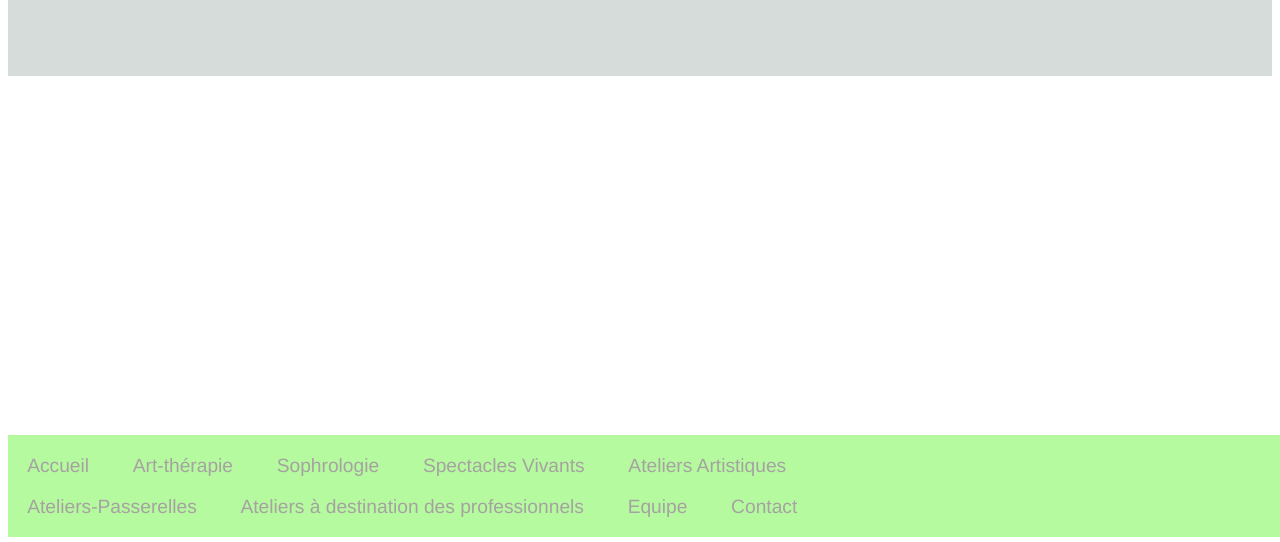
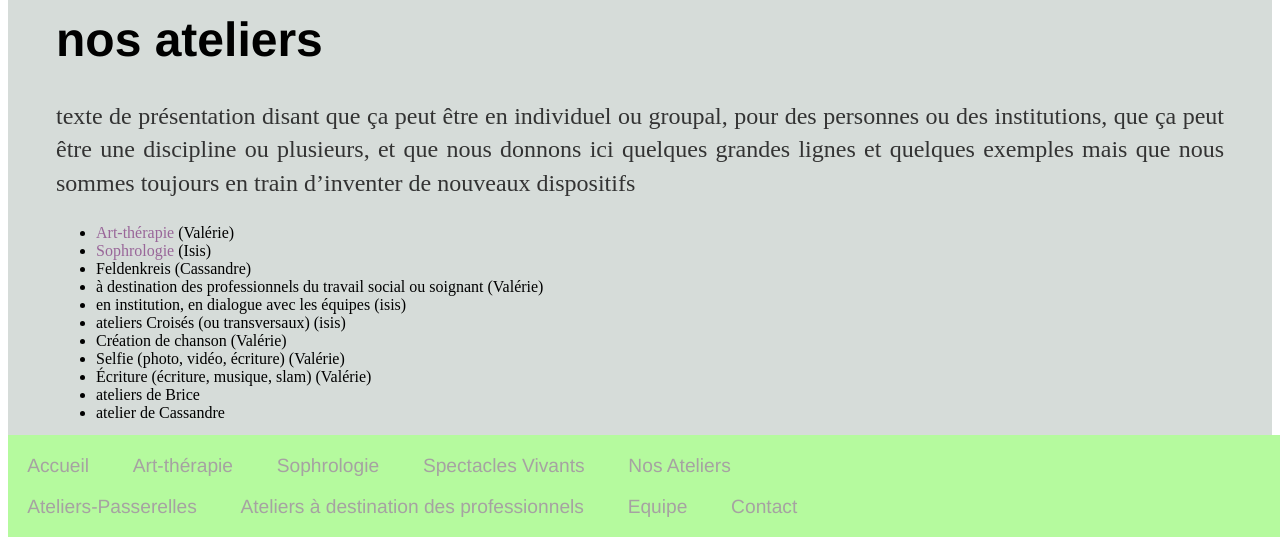
Before and after one commit to leshnik/revertouthaut, a Jekyll site: the page built from ateliers.md, in a window 1280 px wide. Shown: the part 363-905 px from the top of the page. Built offline with Jekyll 4.4.1, drawn with Linux system fonts in a browser that asks for light colours; our own code applies the rules of GitHub Pages for plain Markdown files.

Commit message:
Start sub-menu page ateliers with links to existing pages. Change navlinks to point to ateliers sub-linking page.

```diff
--- a/_includes/nav-links.html
+++ b/_includes/nav-links.html
@@ -2,4 +2,4 @@
 <li><a href="/art-therapie">Art-thérapie</a></li>
 <li><a href="/sophrologie">Sophrologie</a></li>
 <li><a href="/spectacles">Spectacles Vivants</a></li>
-<li><a href="ateliers-artistiques">Ateliers Artistiques</a></li>
+<li><a href="ateliers">Nos Ateliers</a></li>
--- a/ateliers.md
+++ b/ateliers.md
@@ -0,0 +1,15 @@
+# nos ateliers
+
+<p>texte de présentation disant que ça peut être en individuel ou groupal, pour des personnes ou des institutions, que ça peut être une discipline ou plusieurs, et que nous donnons ici quelques grandes lignes et quelques exemples mais que nous sommes toujours en train d’inventer de nouveaux dispositifs</p>
+
+- <a href="art-therapie">Art-thérapie</a> (Valérie)
+- <a href="sophrologie">Sophrologie</a> (Isis)
+- Feldenkreis (Cassandre)
+- à destination des professionnels du travail social ou soignant (Valérie)
+- en institution, en dialogue avec les équipes (isis)
+- ateliers Croisés (ou transversaux) (isis)
+- Création de chanson (Valérie)
+- Selfie (photo, vidéo, écriture) (Valérie)
+- Écriture (écriture, musique, slam) (Valérie)
+- ateliers de Brice
+- atelier de Cassandre
```
Also changed, not shown: sophrologie.md (+10 -3 lines).
